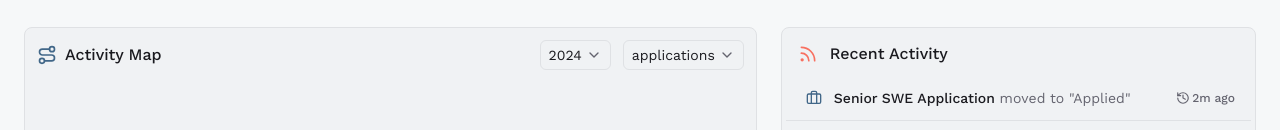
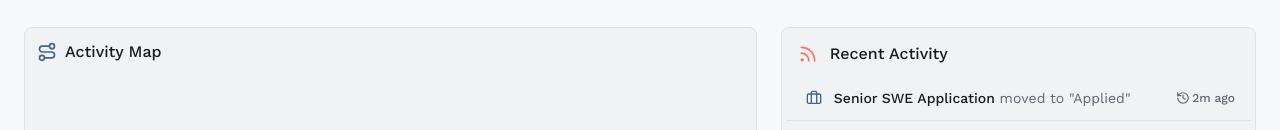
Before and after one commit to HarshavardhanKona06/astrea-jobs, a Next.js app: page /dashboard in a window 1280 px wide. Shown: the part 509-639 px from the top of the page. Built offline with nearby package versions, Linux system fonts and the light colour scheme.

Commit message:
fixed build error

```diff
--- a/src/components/layouts/career-dashboard/activity-map.tsx
+++ b/src/components/layouts/career-dashboard/activity-map.tsx
@@ -1,100 +1,100 @@
 'use client';
-import React, { useEffect, useState } from 'react';
-import {ChevronDown, Route} from 'lucide-react';
+import React from 'react';
+import { Route} from 'lucide-react';
 
-type ActivityType = 'applications' | 'interviews' | 'outreach';
+// type ActivityType = 'applications' | 'interviews' | 'outreach';
 
-interface ActivityData {
-    date: string;
-    count: number;
-}
+// interface ActivityData {
+//     date: string;
+//     count: number;
+// }
 
-interface SelectProps {
-    value: string;
-    options: string[];
-    onChange: (value: string) => void;
-}
+// interface SelectProps {
+//     value: string;
+//     // options: string[];
+//     // onChange: (value: string) => void;
+// }
 
-const CustomSelect: React.FC<SelectProps> = ({ value, options, onChange }) => (
-    <button
-        className="px-2 py-1 text-sm flex items-center gap-1 rounded-md
-                 bg-background-secondary-light dark:bg-background-secondary-dark
-                 border border-border-light dark:border-border-dark
-                 hover:border-text-secondary-light dark:hover:border-text-secondary-dark
-                 text-text-primary-light dark:text-text-primary-dark"
-        onClick={() => {/* Implement dropdown */}}
-    >
-        {value}
-        <ChevronDown className="w-4 h-4 text-text-secondary-light dark:text-text-secondary-dark" />
-    </button>
-);
+// const CustomSelect: React.FC<SelectProps> = ({ value }) => (
+//     <button
+//         className="px-2 py-1 text-sm flex items-center gap-1 rounded-md
+//                  bg-background-secondary-light dark:bg-background-secondary-dark
+//                  border border-border-light dark:border-border-dark
+//                  hover:border-text-secondary-light dark:hover:border-text-secondary-dark
+//                  text-text-primary-light dark:text-text-primary-dark"
+//         onClick={() => {/* Implement dropdown */}}
+//     >
+//         {value}
+//         <ChevronDown className="w-4 h-4 text-text-secondary-light dark:text-text-secondary-dark" />
+//     </button>
+// );
 
-interface ActivityCellProps {
-    date: Date;
-    count: number;
-    type: ActivityType;
-}
+// interface ActivityCellProps {
+//     date: Date;
+//     count: number;
+//     type: ActivityType;
+// }
 
-const ActivityCell: React.FC<ActivityCellProps> = ({ count, type }) => {
-    const getBackgroundColor = () => {
-        const intensity = count === 0 ? 0 : Math.min(count / 4, 1);
-
-        switch (type) {
-            case 'applications':
-                return `bg-lapis-lazuli-light/[${intensity}] dark:bg-lapis-lazuli-dark/[${intensity}]`;
-            case 'interviews':
-                return `bg-teal-500/[${intensity}] dark:bg-teal-400/[${intensity}]`;
-            case 'outreach':
-                return `bg-coral-light/[${intensity}] dark:bg-coral-dark/[${intensity}]`;
-            default:
-                return 'bg-gray-100 dark:bg-gray-800';
-        }
-    };
-
-    return (
-        <div
-            className={`w-3 h-3 rounded-sm ${getBackgroundColor()}
-                     hover:ring-2 hover:ring-text-primary-light dark:hover:ring-text-primary-dark
-                     transition-all duration-200`}
-            title={`${count} activities`}
-        />
-    );
-};
+// const ActivityCell: React.FC<ActivityCellProps> = ({ count, type }) => {
+//     const getBackgroundColor = () => {
+//         const intensity = count === 0 ? 0 : Math.min(count / 4, 1);
+//
+//         switch (type) {
+//             case 'applications':
+//                 return `bg-lapis-lazuli-light/[${intensity}] dark:bg-lapis-lazuli-dark/[${intensity}]`;
+//             case 'interviews':
+//                 return `bg-teal-500/[${intensity}] dark:bg-teal-400/[${intensity}]`;
+//             case 'outreach':
+//                 return `bg-coral-light/[${intensity}] dark:bg-coral-dark/[${intensity}]`;
+//             default:
+//                 return 'bg-gray-100 dark:bg-gray-800';
+//         }
+//     };
+//
+//     return (
+//         <div
+//             className={`w-3 h-3 rounded-sm ${getBackgroundColor()}
+//                      hover:ring-2 hover:ring-text-primary-light dark:hover:ring-text-primary-dark
+//                      transition-all duration-200`}
+//             title={`${count} activities`}
+//         />
+//     );
+// };
 
 const ActivityMap: React.FC = () => {
-    const [activityData, setActivityData] = useState<ActivityData[]>([]);
-    const [selectedYear, setSelectedYear] = useState('2024');
-    const [selectedType, setSelectedType] = useState<ActivityType>('applications');
+    // const [activityData, setActivityData] = useState<ActivityData[]>([]);
+    // const [selectedYear, setSelectedYear] = useState('2024');
+    // const [selectedType, setSelectedType] = useState<ActivityType>('applications');
 
     // Generate calendar dates
-    const generateCalendarDates = () => {
-        const startDate = new Date(parseInt(selectedYear), 0, 1);
-        const endDate = new Date(parseInt(selectedYear), 11, 31);
-        const dates: Date[] = [];
-
-        for (let d = new Date(startDate); d <= endDate; d.setDate(d.getDate() + 1)) {
-            dates.push(new Date(d));
-        }
-
-        return dates;
-    };
+    // const generateCalendarDates = () => {
+    //     const startDate = new Date(parseInt(selectedYear), 0, 1);
+    //     const endDate = new Date(parseInt(selectedYear), 11, 31);
+    //     const dates: Date[] = [];
+    //
+    //     for (let d = new Date(startDate); d <= endDate; d.setDate(d.getDate() + 1)) {
+    //         dates.push(new Date(d));
+    //     }
+    //
+    //     return dates;
+    // };
 
     // Generate initial activity data
-    useEffect(() => {
-        const dates = generateCalendarDates();
-        const data: ActivityData[] = dates.map(date => ({
-            date: date.toISOString(),
-            count: Math.floor(Math.random() * 5)
-        }));
-        setActivityData(data);
-    }, [selectedYear]);
+    // useEffect(() => {
+    //     const dates = generateCalendarDates();
+    //     const data: ActivityData[] = dates.map(date => ({
+    //         date: date.toISOString(),
+    //         count: Math.floor(Math.random() * 5)
+    //     }));
+    //     setActivityData(data);
+    // }, [selectedYear]);
 
-    const weeks = generateCalendarDates().reduce<Date[][]>((acc, date) => {
-        const weekIndex = Math.floor(date.getDate() / 7);
-        if (!acc[weekIndex]) acc[weekIndex] = [];
-        acc[weekIndex].push(date);
-        return acc;
-    }, []);
+    // const weeks = generateCalendarDates().reduce<Date[][]>((acc, date) => {
+    //     const weekIndex = Math.floor(date.getDate() / 7);
+    //     if (!acc[weekIndex]) acc[weekIndex] = [];
+    //     acc[weekIndex].push(date);
+    //     return acc;
+    // }, []);
 
     return (
         <div className="rounded-lg border border-border-light dark:border-border-dark
@@ -111,16 +111,16 @@ const ActivityMap: React.FC = () => {
                 </div>
 
                 <div className="flex items-center gap-3">
-                    <CustomSelect
-                        value={selectedYear}
-                        options={['2023', '2024']}
-                        onChange={setSelectedYear}
-                    />
-                    <CustomSelect
-                        value={selectedType}
-                        options={['applications', 'interviews', 'outreach']}
-                        onChange={(value) => setSelectedType(value as ActivityType)}
-                    />
+                    {/*<CustomSelect*/}
+                    {/*    value={selectedYear}*/}
+                    {/*    options={['2023', '2024']}*/}
+                    {/*    onChange={setSelectedYear}*/}
+                    {/*/>*/}
+                    {/*<CustomSelect*/}
+                    {/*    value={selectedType}*/}
+                    {/*    options={['applications', 'interviews', 'outreach']}*/}
+                    {/*    onChange={(value) => setSelectedType(value as ActivityType)}*/}
+                    {/*/>*/}
                 </div>
             </div>
 
--- a/src/components/layouts/career-dashboard/tasks.tsx
+++ b/src/components/layouts/career-dashboard/tasks.tsx
@@ -50,17 +50,17 @@ const TaskItem: React.FC<TaskItemProps> = ({
                                                dueTime,
                                                isCompleted
                                            }) => {
-    const getTypeStyles = (taskType: TaskItemProps['type']): string => {
-        if (isCompleted) return 'text-teal-500 dark:text-teal-400';
-        switch(taskType) {
-            case 'application':
-                return 'text-lapis-lazuli-light dark:text-lapis-lazuli-dark';
-            case 'outreach':
-                return 'text-coral-light dark:text-coral-dark';
-            default:
-                return 'text-text-secondary-light dark:text-text-secondary-dark';
-        }
-    };
+    // const getTypeStyles = (taskType: TaskItemProps['type']): string => {
+    //     if (isCompleted) return 'text-teal-500 dark:text-teal-400';
+    //     switch(taskType) {
+    //         case 'application':
+    //             return 'text-lapis-lazuli-light dark:text-lapis-lazuli-dark';
+    //         case 'outreach':
+    //             return 'text-coral-light dark:text-coral-dark';
+    //         default:
+    //             return 'text-text-secondary-light dark:text-text-secondary-dark';
+    //     }
+    // };
 
     const getDueInfo = (): { display: string; fullDate: string; color: 'red' | 'amber' | 'teal' } => {
         const now = new Date();
```
